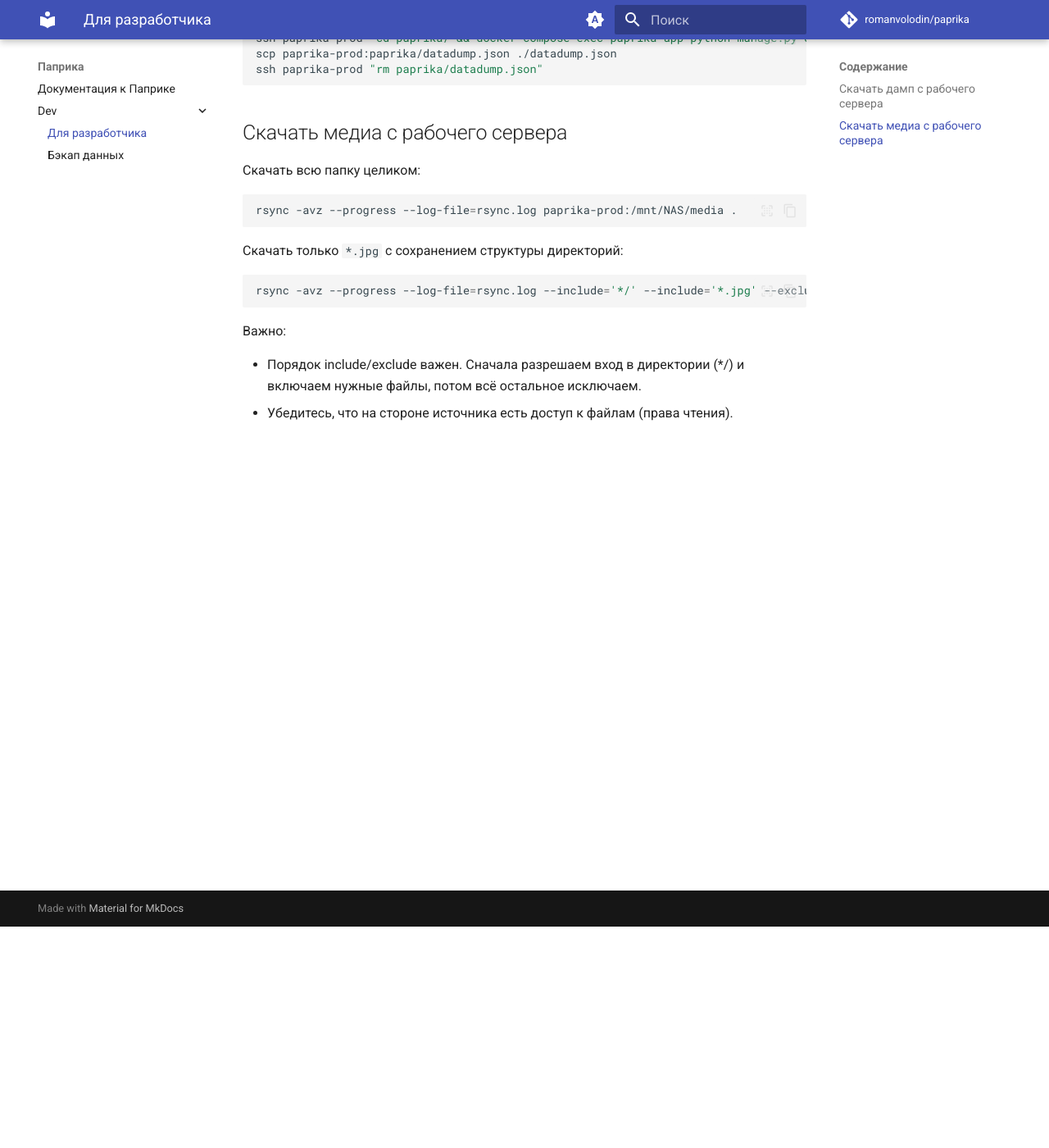
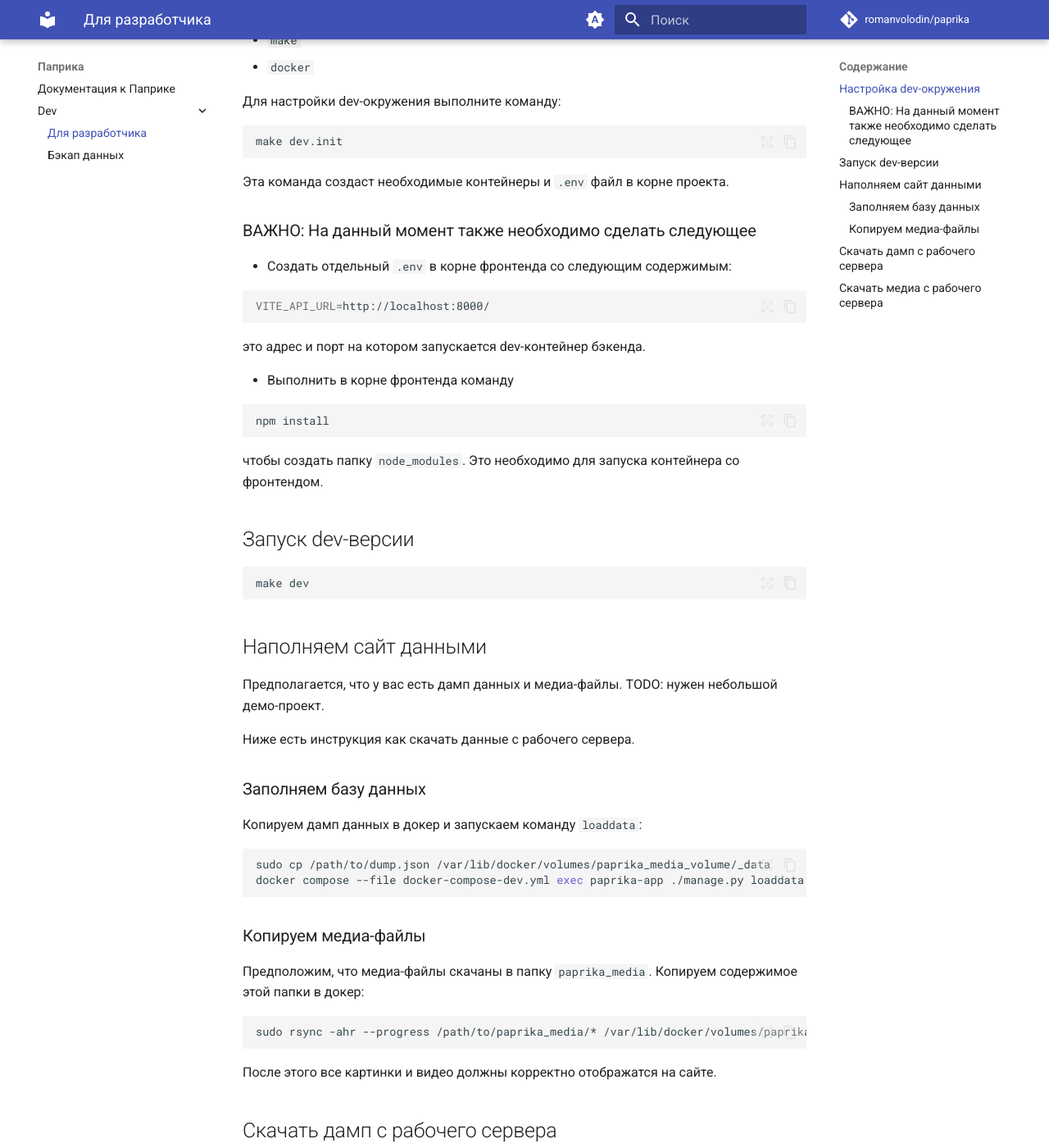
Before and after one commit to romanvolodin/paprika, an MkDocs documentation site: the page built from docs/docs/dev/index.md, in a window 1280 px wide and 1400 px high, scrolled down 270 px. Shown: the whole window at 82% size. Built offline with MkDocs 1.6.1 and Material for MkDocs 9.7.7, drawn with Linux system fonts in a browser that asks for light colours; comment, search, counter and statistics services are not loaded; some of the changed text lies outside the part shown.

Commit message:
doc: Настройка dev-окружения

````diff
--- a/docs/docs/dev/index.md
+++ b/docs/docs/dev/index.md
@@ -1,8 +1,73 @@
 # Для разработчика
 
-`paprika-prod` — это ssh алиас для рабочего сервера.
+## Настройка dev-окружения
+
+Для запуска Паприки нужны следующие пакеты:
+
+- `git`
+- `make`
+- `docker`
+
+Для настройки dev-окружения выполните команду:
+
+```bash
+make dev.init
+```
+
+Эта команда создаст необходимые контейнеры и `.env` файл в корне проекта.
+
+### ВАЖНО: На данный момент также необходимо сделать следующее
+
+- Создать отдельный `.env` в корне фронтенда со следующим содержимым:
+
+  ```bash
+  VITE_API_URL=http://localhost:8000/
+  ```
+
+  это адрес и порт на котором запускается dev-контейнер бэкенда.
+
+- Выполнить в корне фронтенда команду
+
+```bash
+npm install
+```
+
+чтобы создать папку `node_modules`. Это необходимо для запуска контейнера со фронтендом.
+
+## Запуск dev-версии
+
+```bash
+make dev
+```
+
+## Наполняем сайт данными
+
+Предполагается, что у вас есть дамп данных и медиа-файлы. TODO: нужен небольшой демо-проект.
+
+Ниже есть инструкция как скачать данные с рабочего сервера.
+
+### Заполняем базу данных
+
+Копируем дамп данных в докер и запускаем команду `loaddata`:
+
+```bash
+sudo cp /path/to/dump.json /var/lib/docker/volumes/paprika_media_volume/_data
+docker compose --file docker-compose-dev.yml exec paprika-app ./manage.py loaddata media/dump.json
+```
+
+### Копируем медиа-файлы
+
+Предположим, что медиа-файлы скачаны в папку `paprika_media`. Копируем содержимое этой папки в докер:
+
+```bash
+sudo rsync -ahr --progress /path/to/paprika_media/* /var/lib/docker/volumes/paprika_media_volume/_data
+```
+
+После этого все картинки и видео должны корректно отображатся на сайте.
 
 ## Скачать дамп с рабочего сервера
+
+Здесь и далее `paprika-prod` — это ssh алиас для рабочего сервера.
 
 ```bash
 ssh paprika-prod "cd paprika/ && docker compose exec paprika-app python manage.py dumpdata --exclude=contenttypes --exclude=auth.permission > datadump.json"
````
